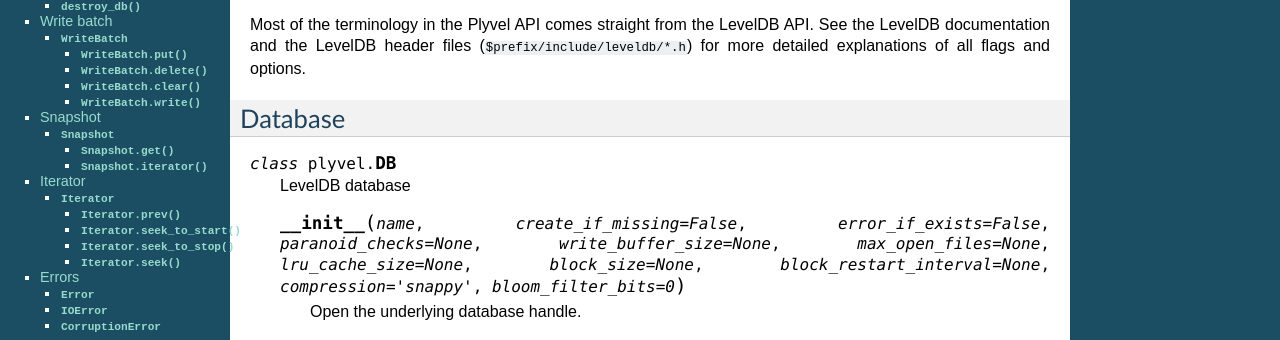
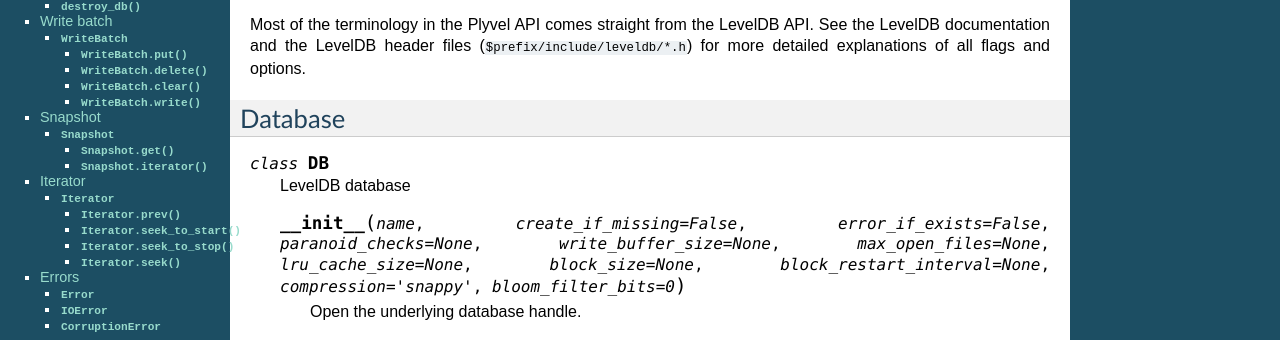
Before and after one commit to wbolster/plyvel, a Sphinx documentation site: the page built from doc/api.rst, in a window 1280 px wide and 900 px high. Shown: the part 301-641 px from the top of the window. Built offline with Sphinx 7.4.7, drawn with Linux system fonts in a browser that asks for light colours; some of the changed text lies outside the part shown.

Commit message:
Don't use 'plyvel.' prefix in API docs
Plyvel provides just a single package, so it's not really needed to show
the package name all over the place. It's no longer correct anyway, now
that the "internal" classes (e.g. Iterator) are no longer directly
reachable from the "plyvel" package.

```diff
--- a/doc/api.rst
+++ b/doc/api.rst
@@ -1,8 +1,6 @@
 =============
 API reference
 =============
-
-.. py:currentmodule:: plyvel
 
 Plyvel exposes the :py:class:`DB` class as the main interface to LevelDB.
 Application code should create a :py:class:`DB` and use the appropriate methods
```
